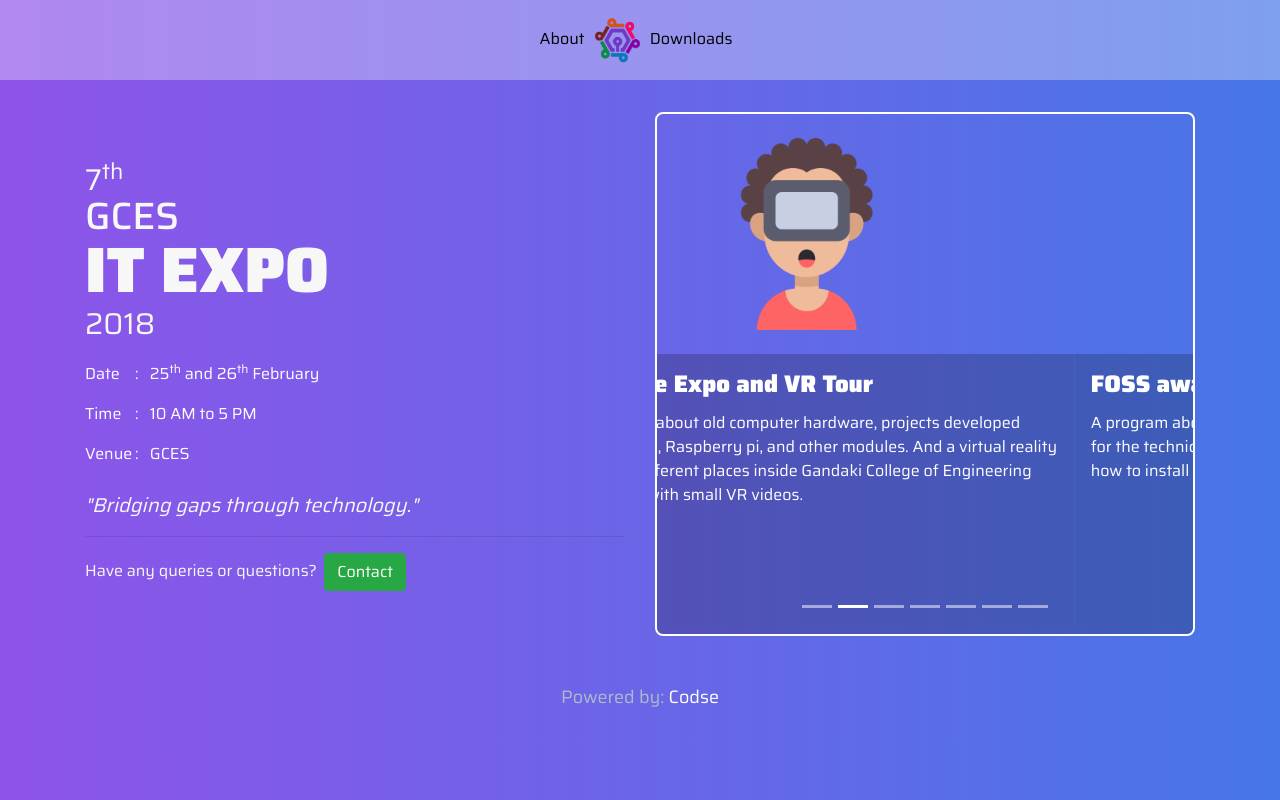
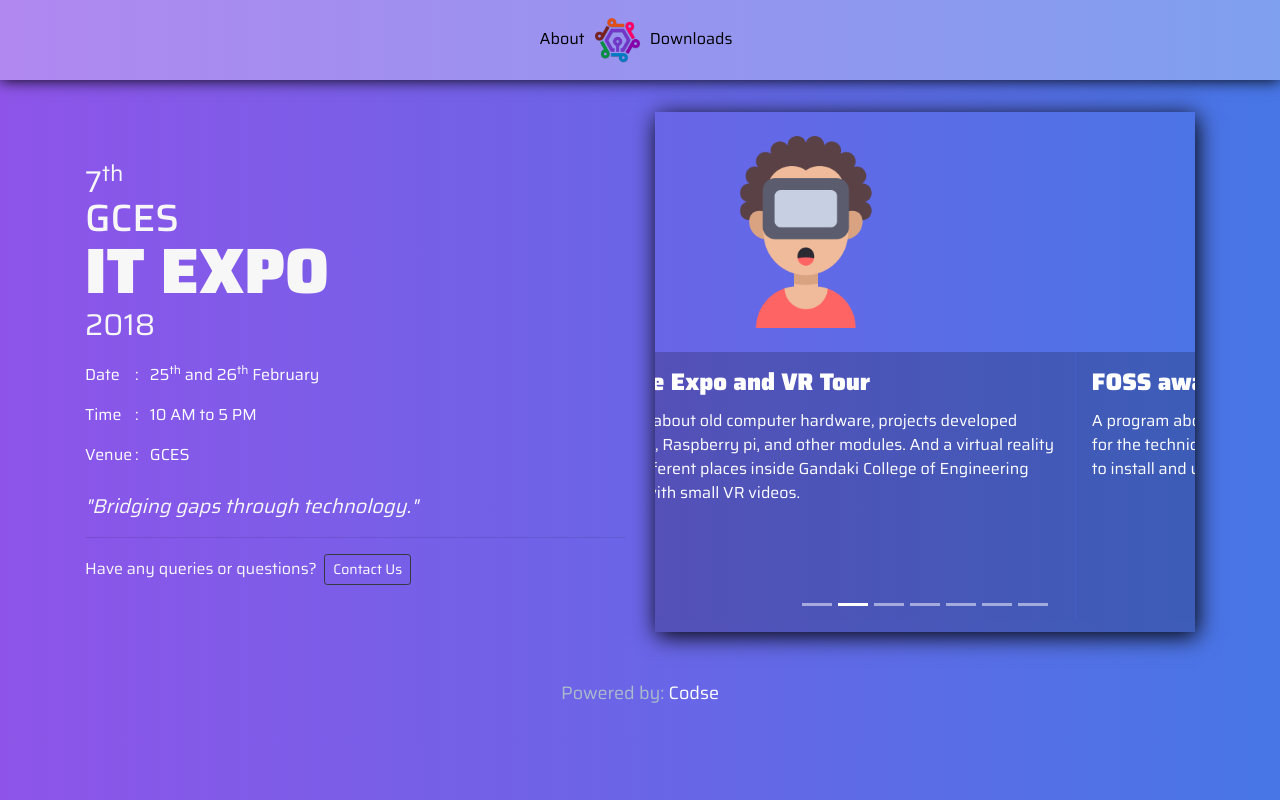
Before and after one commit to hari/gces-it-expo, a React (Create React App) app: page / in a window 1280 px wide. Built offline with nearby package versions, Linux system fonts and the light colour scheme.

Commit message:
Add box-shadow to slider item and header

```diff
--- a/src/pages/Landing.js
+++ b/src/pages/Landing.js
@@ -34,7 +34,7 @@
                 <hr />
                 <div>
                   <span style={{ color: '#f8f8f8', margin: '8px 0' }}>Have any queries or questions?</span> &nbsp;
-                  <a className="btn btn-success" href="mailto:expo@gces.edu.np?subject=About+IT+Expo">Contact</a>
+                  <a style={{color: '#fff'}} className="btn btn-sm btn-outline-dark" href="mailto:expo@gces.edu.np?subject=About+IT+Expo">Contact Us</a>
                 </div>
               </div>
             </div>
--- a/src/pages/index.css
+++ b/src/pages/index.css
@@ -12,10 +12,10 @@
   position: relative;
 }
 
-#root footer,
 #root header {
   padding: 16px;
   background-color: rgba(255, 255, 255, 0.3);
+  box-shadow: 0px 0px 15px #000;
 }
 
 .clear::after {
@@ -92,11 +92,12 @@
 }
 
 .slider {
-  border: 2px solid #fff;
   padding: 0;
-  border-radius: 8px;
   position: relative;
   overflow: hidden;
+  -webkit-box-shadow: 2px 4px 22px #000;
+  -moz-box-shadow: 2px 4px 22px #000;
+  box-shadow: 2px 4px 22px #000;
 }
 
 .slider, #events {
--- a/src/pages/index.js
+++ b/src/pages/index.js
@@ -1,5 +1,5 @@
 import React from 'react';
-import { Route, BrowserRouter } from 'react-router-dom';
+import {BrowserRouter, Route} from 'react-router-dom';
 
 import Header from '../components/Header';
 import About from './About';
@@ -11,13 +11,16 @@
   render() {
     return (
         <BrowserRouter>
-          <div>
-            <Header />
-            <Route path="/about" component={About} />
-            <Route path="/downloads" component={Download} />
-            <Route exact path="/" component={Landing} />
-            <p style={{ padding: '16px', color: '#abc', fontSize: '18px', textAlign: 'center' }}>Powered by: <span style={{ color: '#fff' }}>Codse</span></p>
-          </div>
+            <section>
+                <Header/>
+                <Route path="/about" component={About}/>
+                <Route path="/downloads" component={Download}/>
+                <Route exact path="/" component={Landing}/>
+                <footer>
+                    <p style={{padding: '16px', color: '#abc', fontSize: '18px', textAlign: 'center'}}>Powered by: <span
+                        style={{color: '#fff'}}>Codse</span></p>
+                </footer>
+            </section>
         </BrowserRouter>
       );
     }
```
